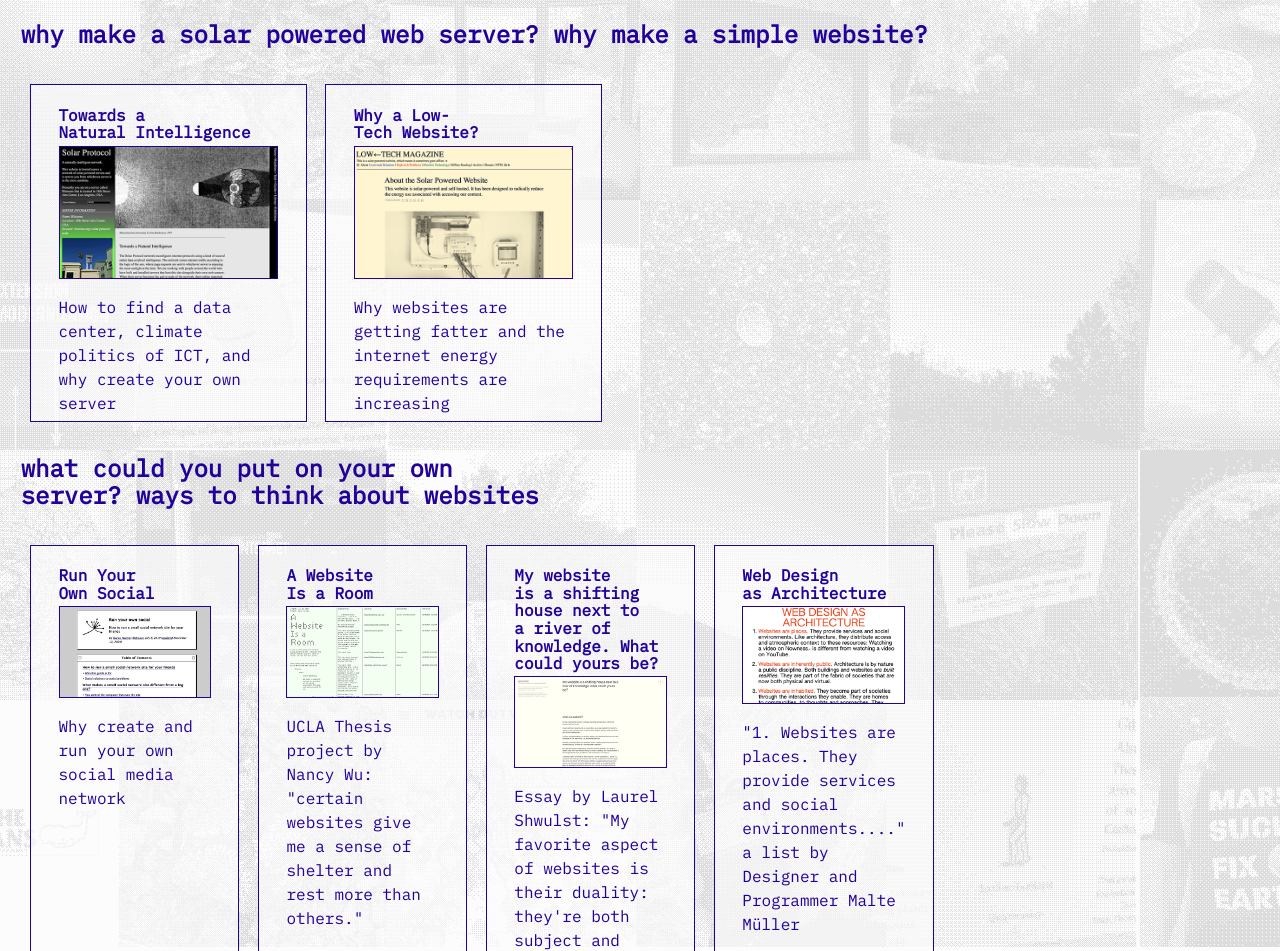
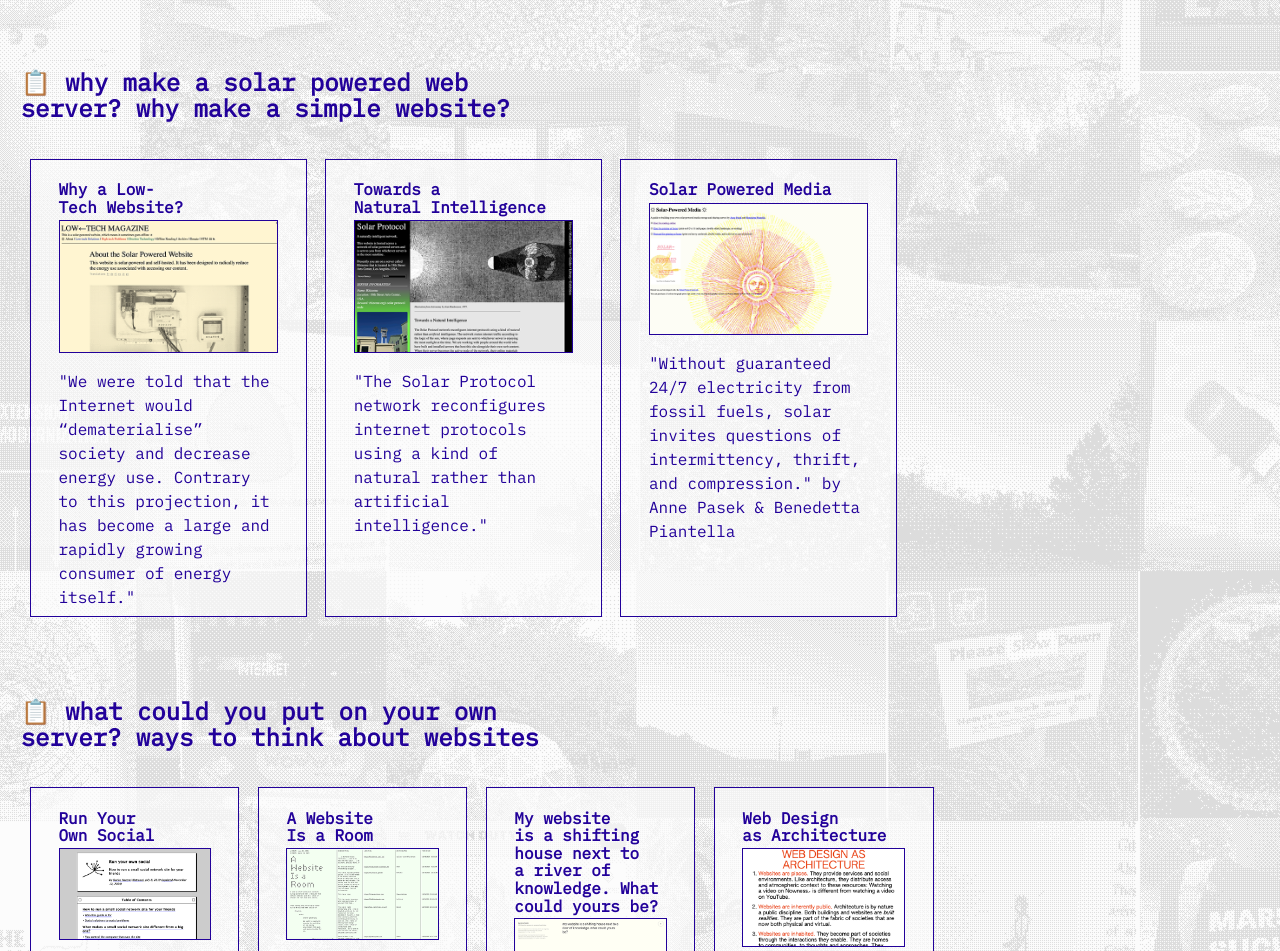
Before and after one commit to carriehott/howtoslowinternet, an Eleventy site: page src/guides.html in a window 1280 px wide. Shown: the part 1005-1956 px from the top of the page. Built offline with nearby package versions, Linux system fonts and the light colour scheme; Eleventy itself is replaced by a stand-in of ours; files that its build step writes are made by us from their sources.

Commit message:
guides update

```diff
--- a/src/guides.html
+++ b/src/guides.html
@@ -31,7 +31,7 @@ description: how to slow internet
 <br>
 
 <div id="guide-grid">
-    <h3 id="slow">why slow internet? why make your own server?</h3>
+    <h3 id="slow">📋 why slow internet? why make your own server?</h3>
     <div class="guide-row">
              <div class="guide-card">
             <h4>Feminist Server Manifesto</h4>
@@ -57,24 +57,35 @@ description: how to slow internet
             <p>How to find a data center, climate politics of ICT, and why create your own server</p>
     </div>
     </div>
-<h3 id="solar">why make a solar powered web server? why make a simple website?</h3>
+    <br>
+<br>
+<h3 id="solar">📋 why make a solar powered web server? why make a simple website?</h3>
  <div class="guide-row">
-    <div class="guide-card">
-            <h4>Towards a Natural Intelligence</h4>
-            <a href="https://emmlab.info/Resources_page/Data%20Center%20Fights_digital.pdf" target="_blank">
-                <img src="/assets/images/solarprotocol_2.png" alt="screenshot of the home brewserver club website">
-                </a>
-            <p>How to find a data center, climate politics of ICT, and why create your own server</p>
-</div>
-    <div class="guide-card">
+        <div class="guide-card">
             <h4>Why a Low-Tech Website?</h4>
             <a href="https://solar.lowtechmagazine.com/about/the-solar-website/#why_website" target="_blank">
                 <img src="/assets/images/lowtechmag.png" alt="screenshot of the home brewserver club website">
                 </a>
-            <p>Why websites are getting fatter and the internet energy requirements are increasing</p>
+            <p>"We were told that the Internet would “dematerialise” society and decrease energy use. Contrary to this projection, it has become a large and rapidly growing consumer of energy itself." </p>
+</div>
+    <div class="guide-card">
+            <h4>Towards a Natural Intelligence</h4>
+            <a href="https://solarprotocol.net/manifesto.html" target="_blank">
+                <img src="/assets/images/solarprotocol_2.png" alt="screenshot of the home brewserver club website">
+                </a>
+            <p>"The Solar Protocol network reconfigures internet protocols using a kind of natural rather than artificial intelligence."</p>
+</div>
+    <div class="guide-card">
+            <h4>Solar Powered Media</h4>
+            <a href="https://lowcarbonmethods.com/zine" target="_blank">
+                <img src="/assets/images/solarpoweredmedia.png" alt="screenshot of the home brewserver club website">
+                </a>
+            <p>"Without guaranteed 24/7 electricity from fossil fuels, solar invites questions of intermittency, thrift, and compression." by Anne Pasek & Benedetta Piantella</p>
 </div>
 </div>
-<h3 id="website">what could you put on your own server? ways to think about websites</h3>
+<br>
+<br>
+<h3 id="website">📋 what could you put on your own server? ways to think about websites</h3>
  <div class="guide-row">
     <div class="guide-card">
             <h4>Run Your Own Social</h4>
```
Also changed, not shown: 1 other file.
